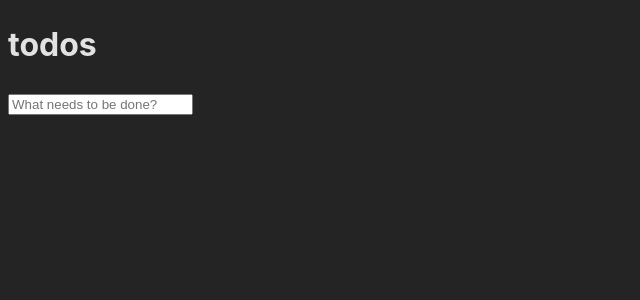
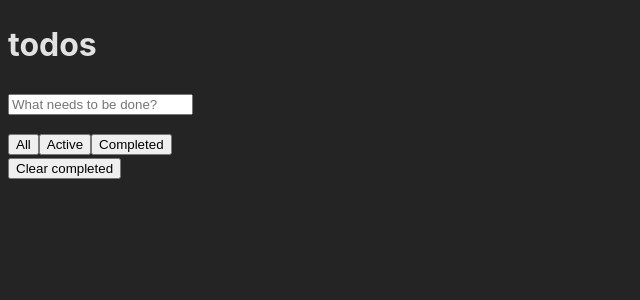
Before and after one commit to TheodoreTwombly/todo, a React (Vite) app: page / in a window 1280 px wide. Shown: the top 300 px of the page, without its empty margins (0-640 px from the left). Built offline with nearby package versions, Linux system fonts and the light colour scheme.

Commit message:
add filters

```diff
--- a/src/App.tsx
+++ b/src/App.tsx
@@ -1,18 +1,46 @@
-import { useReducer } from 'react';
+import { useMemo, useReducer, useState } from 'react';
 import { todoReducer } from './reducer';
 
 import './App.css';
-import { Input } from './components/Input';
-import { ListOfTodos } from './components/ListOfTodos';
+import { Input } from './components/Input/Input';
+import { ListOfItems } from './components/ListOfItems/ListOfItems';
+import { Filters } from './components/Filters/Filters';
+
+export type Tab = 'all' | 'active' | 'completed';
 
 function App() {
   const [todos, dispatch] = useReducer(todoReducer, []);
+
+  const [tab, setTab] = useState<Tab>('all');
+
+  const filteredItems = useMemo(
+    () =>
+      todos.filter((item) => {
+        if (tab === 'active') {
+          return !item.completed;
+        }
+        if (tab === 'completed') {
+          return item.completed;
+        }
+        return item;
+      }),
+    [tab, todos]
+  );
+
+  const handleTabChange = (tab: Tab) => {
+    setTab(tab);
+  };
 
   return (
     <div>
       <h1>todos</h1>
       <Input dispatch={dispatch} placeholder={'What needs to be done?'} />
-      <ListOfTodos todos={todos} dispatch={dispatch} />
+      <ListOfItems todos={filteredItems} dispatch={dispatch} />
+      <Filters
+        todos={filteredItems}
+        dispatch={dispatch}
+        onTabChange={handleTabChange}
+      />
     </div>
   );
 }
--- /dev/null
+++ b/src/components/Filters/Filters.tsx
@@ -0,0 +1,38 @@
+import { FC, useCallback } from 'react';
+import { Todo, TodoAction } from '../../reducer';
+import { Tab } from '../../App';
+import { TodoActionsTypes } from '../../constants';
+
+interface FiltersProps {
+  todos: Todo[];
+  dispatch: React.Dispatch<TodoAction>;
+  onTabChange: (tab: Tab) => void;
+}
+
+export const Filters: FC<FiltersProps> = ({ todos, dispatch, onTabChange }) => {
+  const amountOfUncheckedItems = todos.filter((item) => !item.completed).length;
+  let howMuchLeftTitle = '';
+  if (amountOfUncheckedItems && amountOfUncheckedItems > 1) {
+    howMuchLeftTitle = `${amountOfUncheckedItems} items left`;
+  } else {
+    howMuchLeftTitle = `${amountOfUncheckedItems} item left`;
+  }
+
+  const cleareCompleted = useCallback(
+    () =>
+      dispatch({ type: TodoActionsTypes.CLEAR_COMPLETED_ITEMS, payload: {} }),
+    [dispatch]
+  );
+
+  return (
+    <div>
+      {Boolean(amountOfUncheckedItems) && howMuchLeftTitle}
+      <div>
+        <button onClick={() => onTabChange('all')}>All</button>
+        <button onClick={() => onTabChange('active')}>Active</button>
+        <button onClick={() => onTabChange('completed')}>Completed</button>
+      </div>
+      <button onClick={cleareCompleted}>Clear completed</button>
+    </div>
+  );
+};
--- a/src/components/Input.tsx
+++ b/src/components/Input/Input.tsx
@@ -1,6 +1,6 @@
 import { FC, useCallback } from 'react';
-import { TodoActionsTypes } from '../constants';
-import { TodoAction } from '../reducer';
+import { TodoActionsTypes } from '../../constants';
+import { TodoAction } from '../../reducer';
 
 interface InputProps {
   dispatch: React.Dispatch<TodoAction>;
--- /dev/null
+++ b/src/components/Item/Item.css
@@ -0,0 +1,3 @@
+.checked {
+    text-decoration: line-through;
+}
--- a/src/components/Item.tsx
+++ b/src/components/Item/Item.tsx
@@ -1,6 +1,8 @@
 import { FC, useCallback } from 'react';
-import { Todo, TodoAction } from '../reducer';
-import { TodoActionsTypes } from '../constants';
+import { Todo, TodoAction } from '../../reducer';
+import { TodoActionsTypes } from '../../constants';
+
+import './Item.css';
 
 interface ItemProps {
   todo: Todo;
@@ -23,7 +25,8 @@ export const Item: FC<ItemProps> = ({ todo, dispatch }) => {
     <li>
       <div>
         <input type="checkbox" checked={completed} onChange={toggleItem} />
-        <span>{title}</span> <button onClick={removeItem}>X</button>
+        <span className={completed ? 'checked' : 'uncheked'}>{title}</span>
+        <button onClick={removeItem}>X</button>
       </div>
     </li>
   );
--- a/src/constants.ts
+++ b/src/constants.ts
@@ -2,4 +2,5 @@ export const enum TodoActionsTypes {
   ADD_ITEM = 'ADD_ITEM',
   REMOVE_ITEM = 'REMOVE_ITEM',
   TOGGLE_ITEM = 'TOGGLE_ITEM',
+  CLEAR_COMPLETED_ITEMS = 'CLEAR_COMPLETED_ITEMS',
 }
--- a/src/reducer.ts
+++ b/src/reducer.ts
@@ -27,6 +27,10 @@ export const todoReducer = (state: Todo[], action: TodoAction) => {
           ? { ...todo, completed: !todo.completed }
           : todo
       );
+    case TodoActionsTypes.CLEAR_COMPLETED_ITEMS:
+      return state.map((todo) =>
+        todo.completed ? { ...todo, completed: !todo.completed } : todo
+      );
     default:
       throw Error(`Unknown action: ${action.type}`);
   }
```
Also changed, not shown: src/components/ListOfItems/ListOfItems.tsx (renamed from src/components/ListOfTodos.tsx, +4 -4 lines).
